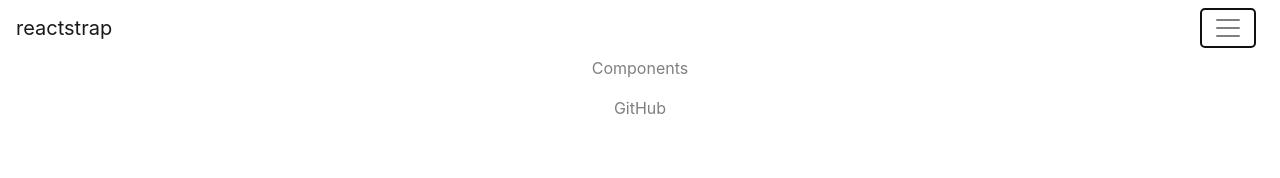
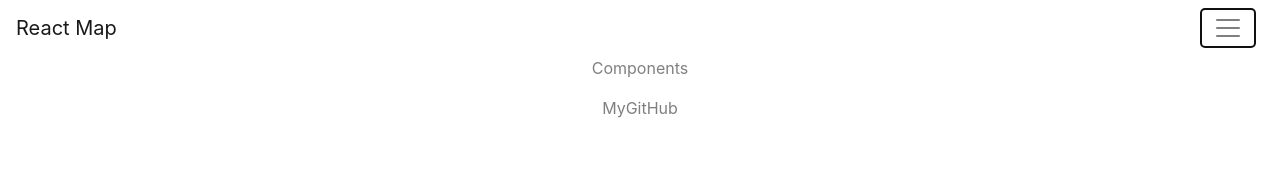
Before and after one commit to avivsab/ReactMap, a React (Create React App) app in the folder react-map/: page / in a window 1280 px wide. Both pictures are taken after a click on the button 1228 px from the left and 28 px from the top of the page. Shown: the top 178 px of the page. Built offline with nearby package versions, Linux system fonts and the light colour scheme.

Commit message:
Add inside App state for the header and props in NavComponent

```diff
--- a/react-map/src/App.js
+++ b/react-map/src/App.js
@@ -3,23 +3,16 @@ import NavComponent from './components/Nav';
 import './App.css';
 
 class App extends Component {
-//   constructor(props){
-//     super(props);
-//     this.toggle = this.toggle.bind(this);
-//     this.state = {
-//       isOpen: false
-//   }
-// }
-
-// toggle() {
-//   this.setState({
-//     isOpen: !this.state.isOpen
-//   });
-// }
+  constructor(props){
+    super(props)
+    this.state = {
+      mainHeader: "React Map"
+    }
+  }
   render() {
     return (
-      <div className="App">
-       <NavComponent/>
+      <div className="App" >
+       <NavComponent  appMainHeader={this.state.mainHeader}/>
       </div>
     );
   }
--- a/react-map/src/components/Nav.jsx
+++ b/react-map/src/components/Nav.jsx
@@ -20,7 +20,7 @@ import { Collapse, Navbar, NavbarToggler, NavbarBrand, Nav, NavItem, NavLink } f
     return (
       <div>
         <Navbar color="faded" light>
-          <NavbarBrand href="/" className="mr-auto">reactstrap</NavbarBrand>
+          <NavbarBrand href="/" className="mr-auto">{this.props.appMainHeader}</NavbarBrand>
           <NavbarToggler onClick={this.toggleNavbar} className="mr-2" />
           <Collapse isOpen={!this.state.collapsed} navbar>
             <Nav navbar>
@@ -28,7 +28,7 @@ import { Collapse, Navbar, NavbarToggler, NavbarBrand, Nav, NavItem, NavLink } f
                 <NavLink href="/components/">Components</NavLink>
               </NavItem>
               <NavItem>
-                <NavLink href="https://github.com/reactstrap/reactstrap">GitHub</NavLink>
+                <NavLink href="https://github.com/avivsab">MyGitHub</NavLink>
               </NavItem>
             </Nav>
           </Collapse>
```
